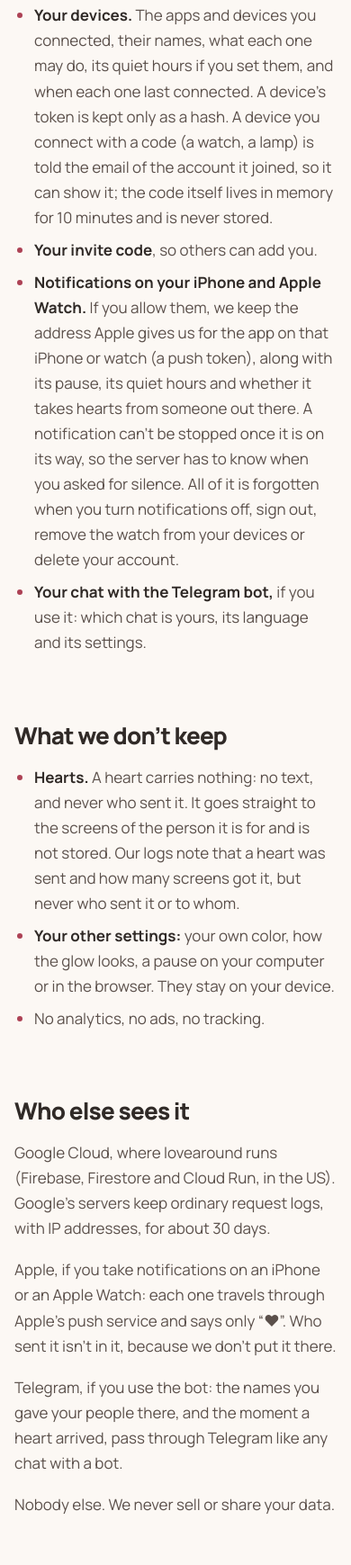
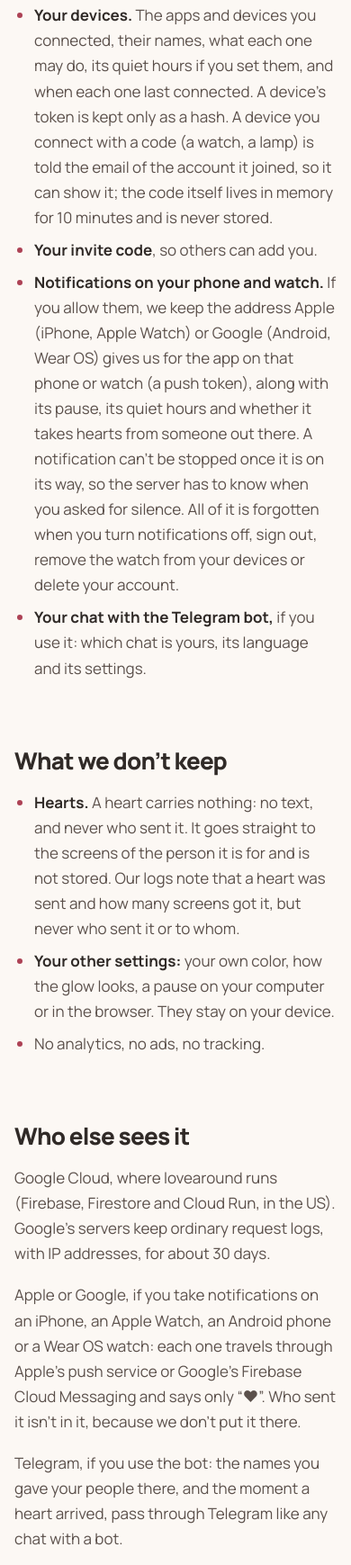
Before and after one commit to lovearound-me/site, a plain HTML site: page public/privacy.html in a window 390 px wide. Shown: the part 996-2735 px from the top of the page at 90% size. Drawn offline with Linux system fonts and the light colour scheme.

Commit message:
Privacy: notifications on Android phones and Wear OS watches
The push token Google gives for the app, and Firebase Cloud Messaging
next to Apple's push service, for the Play data safety form.

Co-Authored-By: Claude Opus 5.5 <noreply@anthropic.com>
Claude-Session: https://claude.ai/code/session_01Kz9jb3ixcLrecFGvst97Hh

```diff
--- a/public/privacy.html
+++ b/public/privacy.html
@@ -38,7 +38,7 @@
       <li><b>Your address book.</b> The people you added, and the names and colors you gave them. Those names are yours: the people themselves never see them, and nobody is told that you added them.</li>
       <li><b>Your devices.</b> The apps and devices you connected, their names, what each one may do, its quiet hours if you set them, and when each one last connected. A device’s token is kept only as a hash. A device you connect with a code (a watch, a lamp) is told the email of the account it joined, so it can show it; the code itself lives in memory for 10 minutes and is never stored.</li>
       <li><b>Your invite code</b>, so others can add you.</li>
-      <li><b>Notifications on your iPhone and Apple Watch.</b> If you allow them, we keep the address Apple gives us for the app on that iPhone or watch (a push token), along with its pause, its quiet hours and whether it takes hearts from someone out there. A notification can’t be stopped once it is on its way, so the server has to know when you asked for silence. All of it is forgotten when you turn notifications off, sign out, remove the watch from your devices or delete your account.</li>
+      <li><b>Notifications on your phone and watch.</b> If you allow them, we keep the address Apple (iPhone, Apple Watch) or Google (Android, Wear OS) gives us for the app on that phone or watch (a push token), along with its pause, its quiet hours and whether it takes hearts from someone out there. A notification can’t be stopped once it is on its way, so the server has to know when you asked for silence. All of it is forgotten when you turn notifications off, sign out, remove the watch from your devices or delete your account.</li>
       <li><b>Your chat with the Telegram bot,</b> if you use it: which chat is yours, its language and its settings.</li>
     </ul>
 
@@ -51,7 +51,7 @@
 
     <h2 id="who">Who else sees it</h2>
     <p>Google Cloud, where lovearound runs (Firebase, Firestore and Cloud Run, in the US). Google’s servers keep ordinary request logs, with IP addresses, for about 30 days.</p>
-    <p>Apple, if you take notifications on an iPhone or an Apple Watch: each one travels through Apple’s push service and says only “♥”. Who sent it isn’t in it, because we don’t put it there.</p>
+    <p>Apple or Google, if you take notifications on an iPhone, an Apple Watch, an Android phone or a Wear OS watch: each one travels through Apple’s push service or Google’s Firebase Cloud Messaging and says only “♥”. Who sent it isn’t in it, because we don’t put it there.</p>
     <p>Telegram, if you use the bot: the names you gave your people there, and the moment a heart arrived, pass through Telegram like any chat with a bot.</p>
     <p>Nobody else. We never sell or share your data.</p>
 
@@ -61,7 +61,7 @@
     <h2 id="questions">Questions</h2>
     <p>Write to <a href="mailto:hlebalbau@gmail.com">hlebalbau@gmail.com</a>, or see <a href="/support">Help</a>.</p>
 
-    <p><small>Last updated: 19 November 2026.</small></p>
+    <p><small>Last updated: 23 November 2026.</small></p>
   </article>
 </main>
 
```
